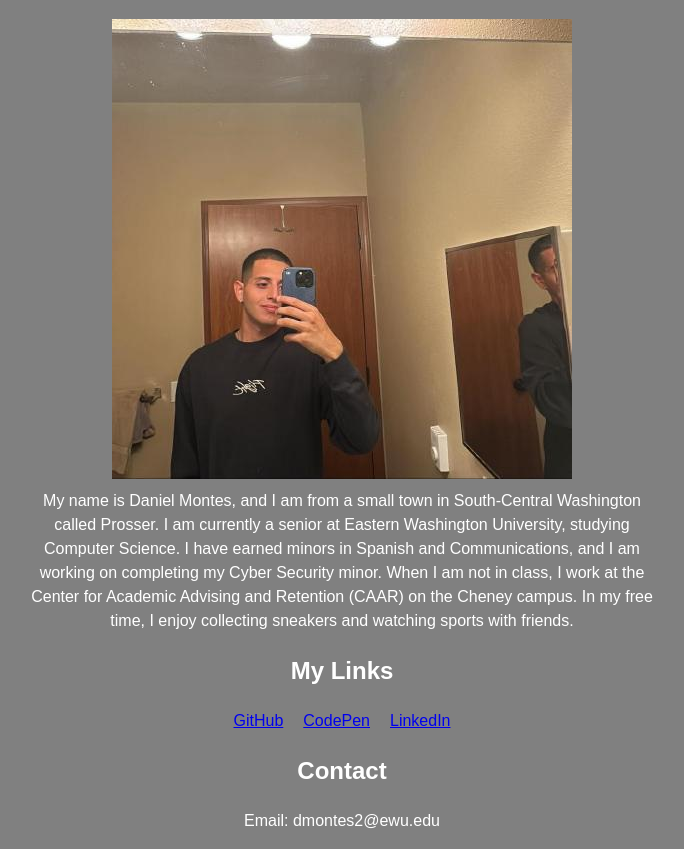
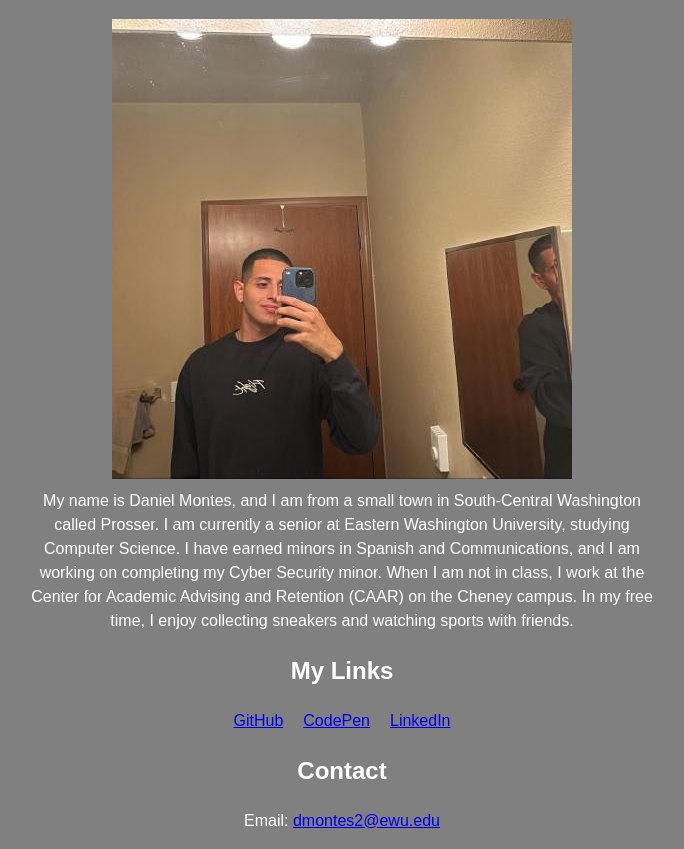
Before and after one commit to danielmontes23/landing-page, a plain HTML site: page index.html in a window 1280 px wide. Shown: the part 96-945 px from the top of the page, without its empty margins (298-982 px from the left). Drawn offline with nearby package versions, Linux system fonts and the light colour scheme.

Commit message:
Fix sTYLING

```diff
--- a/base.css
+++ b/base.css
@@ -70,11 +70,6 @@ h2 {
     margin-top: 20px;
 }
 
-p a {
-    color: white;
-    text-decoration: none;
-}
-
 p a:hover {
     text-decoration: underline;
 }
```
